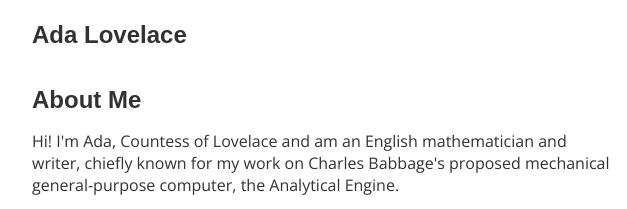
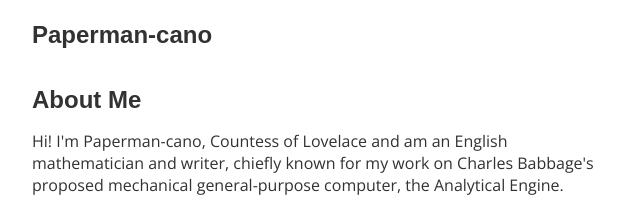
Before and after one commit to paperman-cano/paperman-cano.github.io, a plain HTML site: page index.html in a window 1280 px wide. Shown: the top 209 px of the page, 158-785 px from the left. Drawn offline with nearby package versions, Linux system fonts and the light colour scheme; a web font is replaced by a local one.

Commit message:
update:detail

```diff
--- a/index.html
+++ b/index.html
@@ -9,7 +9,7 @@
   </head>
   <body>
     <nav>
-      <h2 id="logo">Ada Lovelace</h2>
+      <h2 id="logo">Paperman-cano</h2>
       <ul class="navigation-items">
         <li class="navigation-item"><a href="#about-me">About Me</a></li>
         <li class="navigation-item"><a href="#projects">Projects</a></li>
@@ -24,7 +24,7 @@
           <div class="about-me-text-container">
             <h2>About Me</h2>
             <p>
-              Hi! I'm Ada, Countess of Lovelace and am an English mathematician
+              Hi! I'm Paperman-cano, Countess of Lovelace and am an English mathematician
               and writer, chiefly known for my work on Charles Babbage's
               proposed mechanical general-purpose computer, the Analytical
               Engine.
@@ -46,7 +46,7 @@
           </div>
           <img
             src="https://www.biography.com/.image/t_share/MTE4MDAzNDEwODQwOTQ2MTkw/ada-lovelace-20825279-1-402.jpg"
-            alt="A photo of Ada Lovelace"
+            alt="A photo of Paperman-cano"
             class="portrait"
           />
         </div>
```
